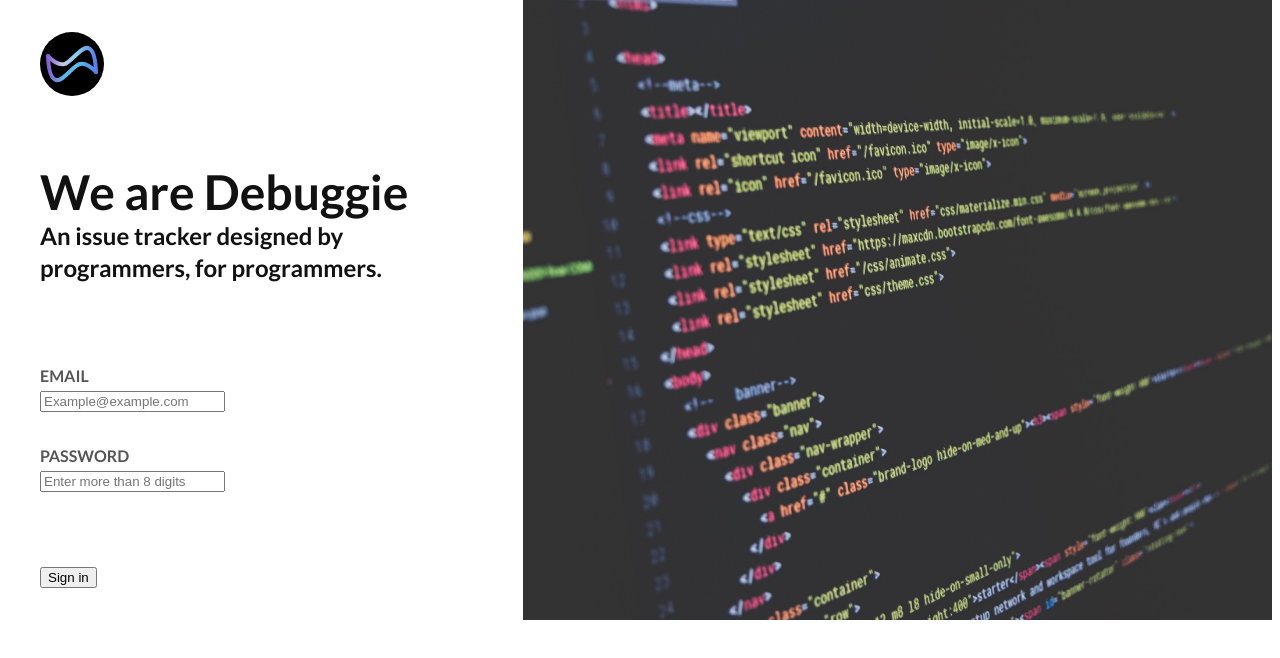
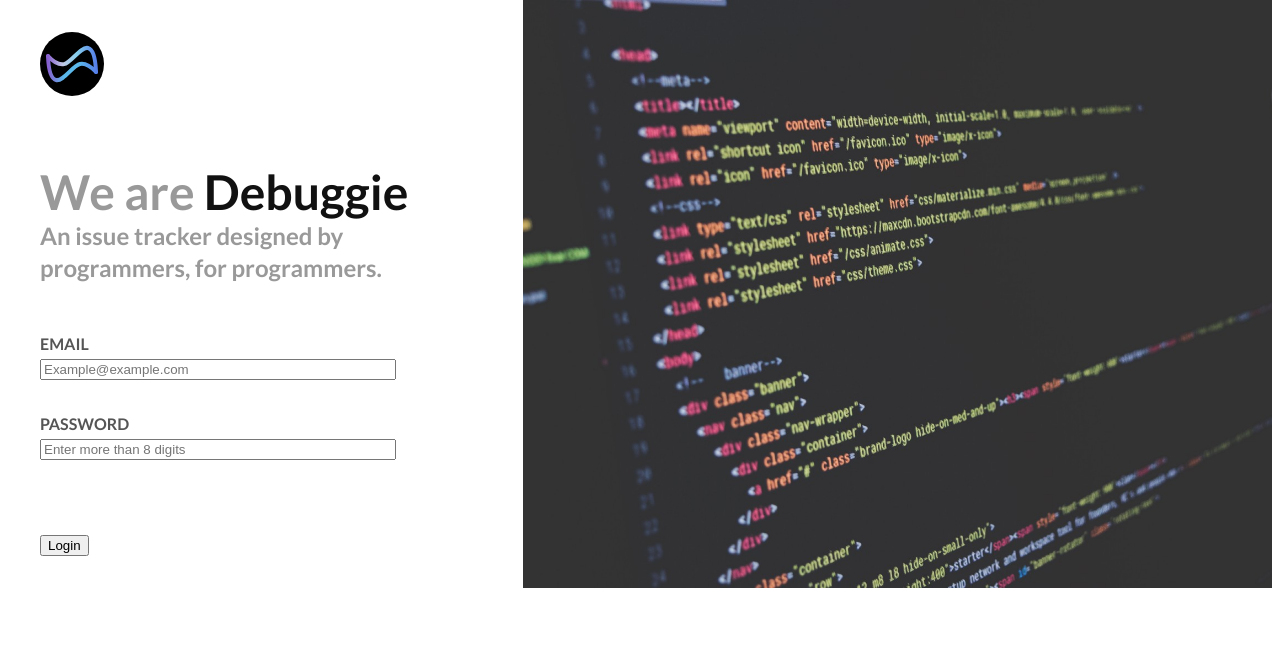
Before and after one commit to wenshuoli/cse134, a plain HTML site: page index.html in a window 1280 px wide. Drawn offline with Linux system fonts and the light colour scheme.

Commit message:
more little changes

```diff
--- a/css/main.css
+++ b/css/main.css
@@ -200,6 +200,10 @@ blockquote {
     margin-bottom: 32px;
 }
 
-.h1_gray{
-    color:#999999;
+.gray{
+    color: #999999;
 }
+
+.longForm{
+    width: 80%;
+}
--- a/index.html
+++ b/index.html
@@ -17,19 +17,17 @@
 
 
 
-
-
     <div class="wrapper">
         <div id="login">
-           <img id="login-logo" src="/images/Logo.svg" alt="Logo">
-            <h1>We are Debuggie</h1>
-            <h3 class="v80">An issue tracker designed by programmers, for programmers.</h3>
+            <img id="login-logo" src="/images/Logo.svg" alt="Logo">
+            <h1><span class="gray">We are </span>Debuggie</h1>
+            <h3 class="v48"><span class="gray">An issue tracker designed by programmers, for programmers.</span></h3>
             <form action="./issuesList.html">
                 <h5>EMAIL</h5>
-                <p class="v32"><input type="text" name="username" placeholder="Example@example.com"></p>
+                <p class="v32"><input class="longForm" type="text" name="username" placeholder="Example@example.com"></p>
                 <h5>PASSWORD</h5>
-                <p class="v72"><input type="password" name="password" placeholder="Enter more than 8 digits"></p>
-                <p><input type="submit" value="Sign in"></p>
+                <p class="v72"><input class="longForm" type="password" name="password" placeholder="Enter more than 8 digits"></p>
+                <p><input type="submit" value="Login"></p>
             </form>
         </div>
         <div class="login-bg">
```
